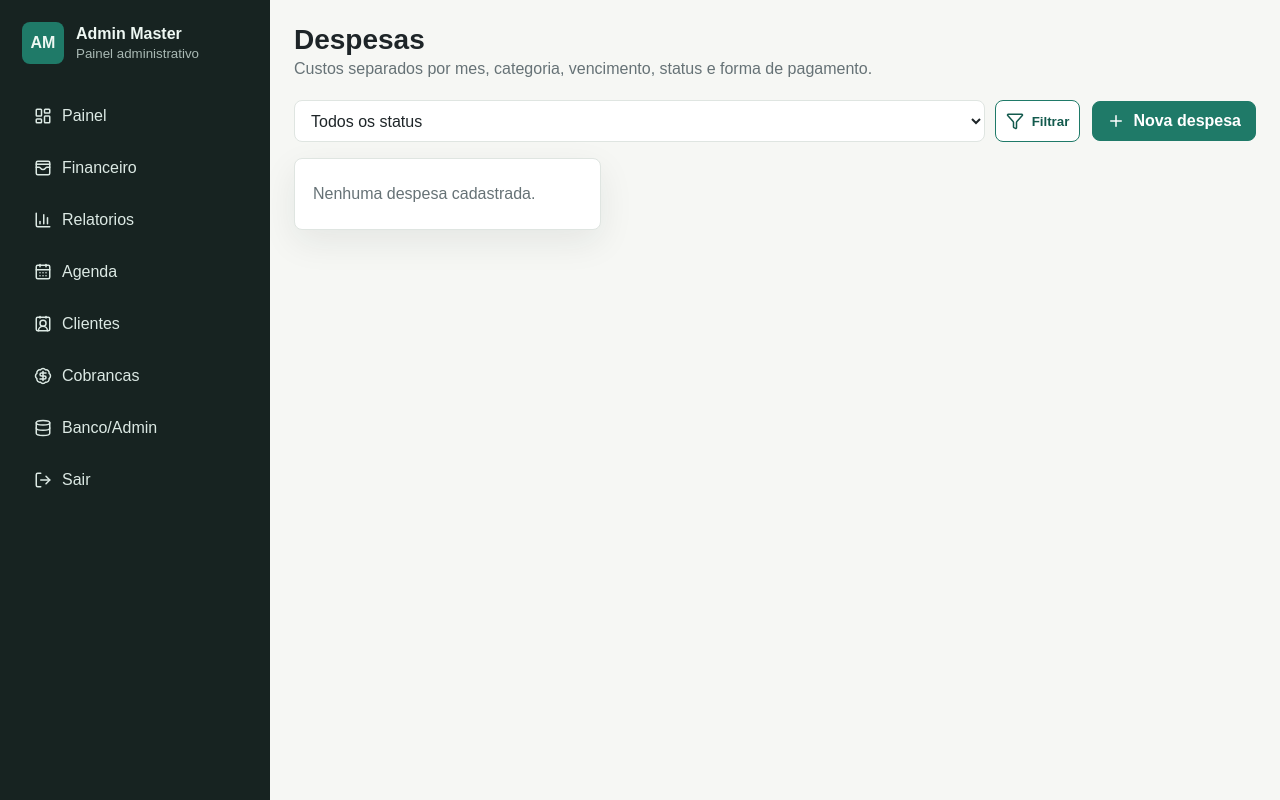
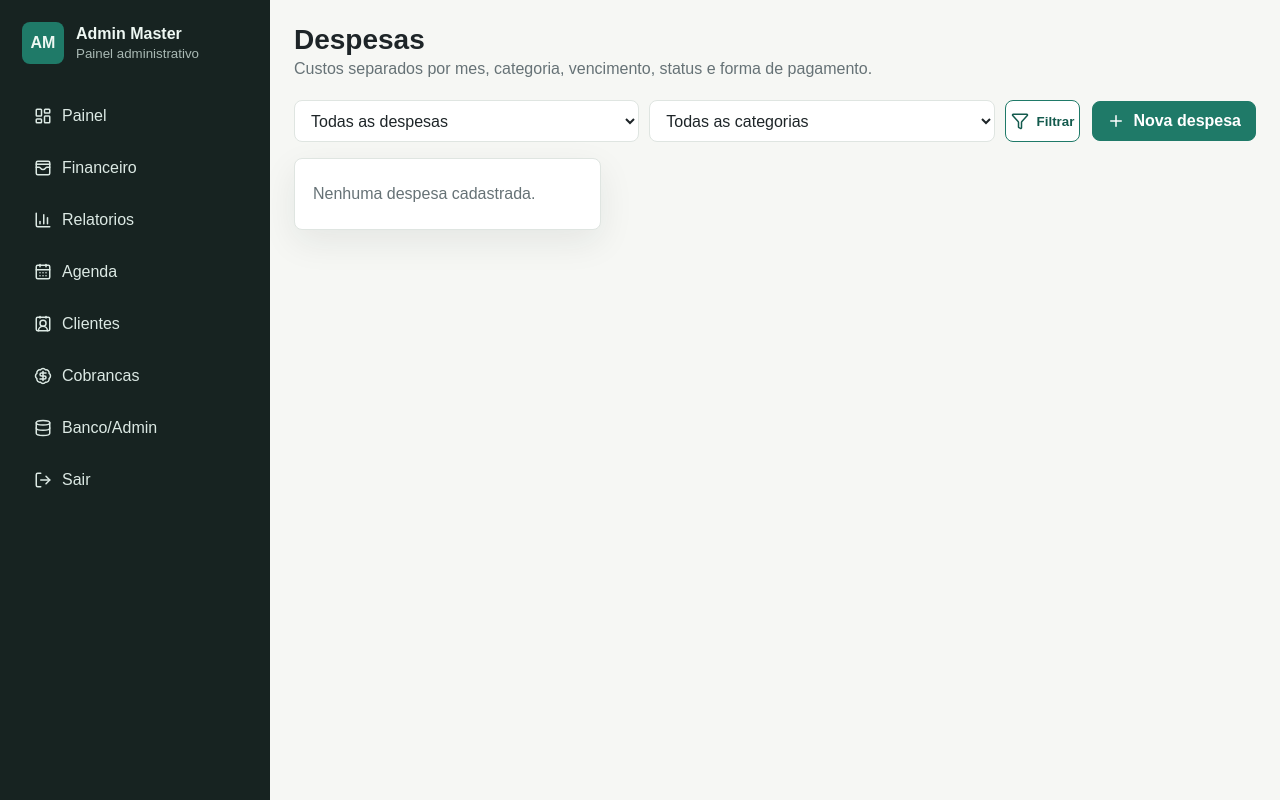
Before and after one commit to falcao27/CRM_Fotografos, a Django app: page /despesas/ in a window 1280 px wide. Run offline with Django 5.2, Linux system fonts and the light colour scheme; a user stored in the database is signed in; data comes from the database, SQL or seed files in the repository; data that the repository does not hold is empty.

Commit message:
Corrige oportunidade e filtros de despesas

```diff
--- a/crm/forms.py
+++ b/crm/forms.py
@@ -648,7 +648,7 @@ class EventoForm(forms.ModelForm):
 class TarefaForm(forms.ModelForm):
     class Meta:
         model = Tarefa
-        fields = ["cliente", "titulo", "tipo", "data", "hora", "status", "descricao"]
+        fields = ["cliente", "evento", "titulo", "tipo", "data", "hora", "status", "descricao"]
         widgets = {
             "data": DateInput(),
             "hora": forms.TimeInput(attrs={"type": "time"}),
--- a/crm/views.py
+++ b/crm/views.py
@@ -1243,10 +1243,20 @@ def tarefa_marcar_concluida(request, pk):
 
 
 def despesas(request):
-    status = request.GET.get("status", "")
-    despesas_qs = filtrar_empresa(Despesa.objects.all(), request).order_by("vencimento", "data", "descricao")
+    status = "pago" if request.GET.get("status") == "pago" else ""
+    categoria = request.GET.get("categoria", "").strip()
+    despesas_base = filtrar_empresa(Despesa.objects.all(), request)
+    categorias = (
+        despesas_base.exclude(categoria="")
+        .order_by("categoria")
+        .values_list("categoria", flat=True)
+        .distinct()
+    )
+    despesas_qs = despesas_base.order_by("vencimento", "data", "descricao")
     if status:
         despesas_qs = despesas_qs.filter(status=status)
+    if categoria:
+        despesas_qs = despesas_qs.filter(categoria=categoria)
 
     grupos_por_mes = {}
     for despesa in despesas_qs:
@@ -1279,12 +1289,21 @@ def despesas(request):
     return render(
         request,
         "crm/despesas.html",
-        {"grupos_despesas": grupos_despesas, "status": status},
+        {
+            "grupos_despesas": grupos_despesas,
+            "status": status,
+            "categoria": categoria,
+            "categorias": categorias,
+            "filter_query": urlencode(
+                {chave: valor for chave, valor in {"status": status, "categoria": categoria}.items() if valor}
+            ),
+        },
     )
 
 
 def despesas_relatorio_pdf(request, ano, mes):
-    status = request.GET.get("status", "")
+    status = "pago" if request.GET.get("status") == "pago" else ""
+    categoria = request.GET.get("categoria", "").strip()
     inicio = date(ano, mes, 1)
     fim = inicio.replace(day=monthrange(ano, mes)[1])
     despesas_qs = (
@@ -1293,11 +1312,15 @@ def despesas_relatorio_pdf(request, ano, mes):
     )
     if status:
         despesas_qs = despesas_qs.filter(status=status)
+    if categoria:
+        despesas_qs = despesas_qs.filter(categoria=categoria)
     despesas_lista = list(despesas_qs)
     total = sum((despesa.valor for despesa in despesas_lista), Decimal("0.00"))
     titulo = f"Relatorio de despesas - {MESES_PT[mes - 1]} {ano}"
     if status:
         titulo += f" - {dict(Despesa.STATUS_CHOICES).get(status, status)}"
+    if categoria:
+        titulo += f" - {categoria}"
     response = HttpResponse(
         gerar_pdf_relatorio_despesas(titulo, despesas_lista, total),
         content_type="application/pdf",
@@ -1379,10 +1402,8 @@ def pipeline(request):
 
 def oportunidade_form(request, pk=None):
     oportunidade = get_object_or_404(filtrar_empresa(Oportunidade.objects, request), pk=pk) if pk else None
-    form = OportunidadeForm(request.POST or None, instance=oportunidade)
     empresa = empresa_atual(request)
-    if empresa:
-        form.fields["cliente"].queryset = Cliente.objects.filter(empresa=empresa)
+    form = OportunidadeForm(request.POST or None, instance=oportunidade, empresa=empresa)
     if request.method == "POST" and form.is_valid():
         oportunidade = form.save(commit=False)
         atribuir_empresa(oportunidade, request)
--- a/templates/crm/despesas.html
+++ b/templates/crm/despesas.html
@@ -8,10 +8,14 @@
 <section class="toolbar">
   <form class="search" method="get">
     <select name="status">
-      <option value="">Todos os status</option>
-      <option value="pendente" {% if status == "pendente" %}selected{% endif %}>Pendente</option>
+      <option value="">Todas as despesas</option>
       <option value="pago" {% if status == "pago" %}selected{% endif %}>Pago</option>
-      <option value="atrasado" {% if status == "atrasado" %}selected{% endif %}>Atrasado</option>
+    </select>
+    <select name="categoria">
+      <option value="">Todas as categorias</option>
+      {% for item in categorias %}
+        <option value="{{ item }}" {% if categoria == item %}selected{% endif %}>{{ item }}</option>
+      {% endfor %}
     </select>
     <button class="button ghost" type="submit"><i data-lucide="filter"></i>Filtrar</button>
   </form>
@@ -20,7 +24,7 @@
       {% with grupo=grupos_despesas.0 %}
         <a
           class="button ghost"
-          href="{% url 'despesas_relatorio_pdf' grupo.chave.year grupo.chave.month %}{% if status %}?status={{ status }}{% endif %}"
+          href="{% url 'despesas_relatorio_pdf' grupo.chave.year grupo.chave.month %}{% if filter_query %}?{{ filter_query }}{% endif %}"
           target="_blank"
           rel="noopener"
           data-expense-report-link
@@ -39,7 +43,7 @@
       class="panel finance-group-trigger"
       type="button"
       data-expense-target="despesasMes{{ forloop.counter }}"
-      data-expense-report-url="{% url 'despesas_relatorio_pdf' grupo.chave.year grupo.chave.month %}{% if status %}?status={{ status }}{% endif %}"
+      data-expense-report-url="{% url 'despesas_relatorio_pdf' grupo.chave.year grupo.chave.month %}{% if filter_query %}?{{ filter_query }}{% endif %}"
     >
       <span>{{ grupo.titulo }}</span>
       <small>{{ grupo.descricao }} Total: {{ grupo.total_valor|brl }}</small>
```
Also changed, not shown: crm/tests.py (+56 -0 lines).
